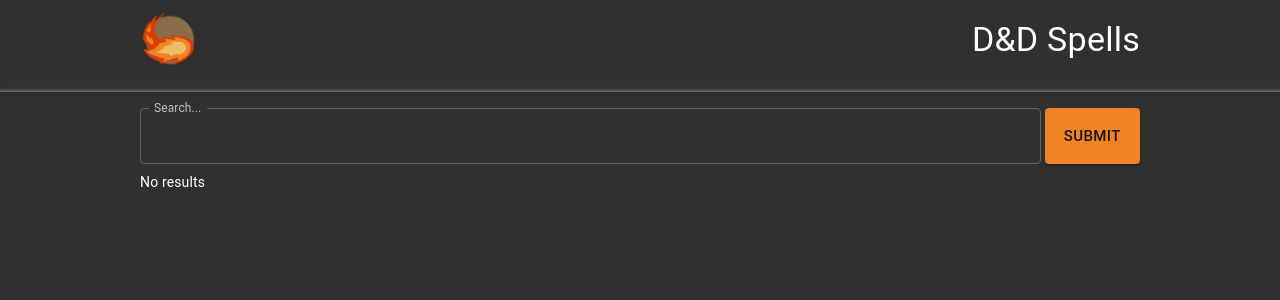
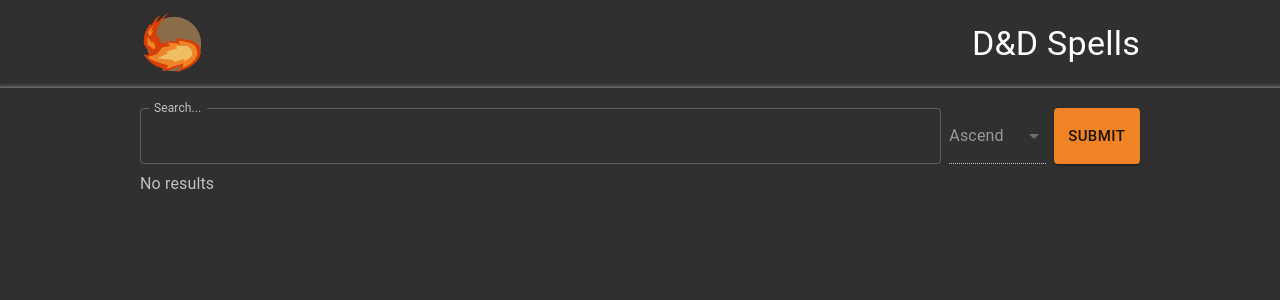
Before and after one commit to Occurs/dataset-catalog-test, a React app: page / in a window 1280 px wide. Shown: the top 300 px of the page. Built offline with nearby package versions, Linux system fonts and the light colour scheme.

Commit message:
add filter

```diff
--- a/src/features/layout/Layout.tsx
+++ b/src/features/layout/Layout.tsx
@@ -22,11 +22,11 @@ const useStyles = makeStyles((theme: Theme) =>
       alignItems: 'center',
       justifyContent: 'space-between',
       height: '80px',
-      margin: '0 auto 12px auto',
+      margin: '4px auto 4px auto',
     },
     logo: {
-      height: '60px',
-      width: '60px',
+      height: '68px',
+      width: '68px',
     },
     root: {
       display: 'flex',
--- a/src/pages/main/Main.tsx
+++ b/src/pages/main/Main.tsx
@@ -2,11 +2,15 @@ import React, { FC, useState, useEffect } from 'react';
 import { useRequest } from '@hooks/UseRequest';
 import TextField from '@material-ui/core/TextField';
 import Button from '@material-ui/core/Button';
+import MenuItem from '@material-ui/core/MenuItem';
+import Select from '@material-ui/core/Select';
+import Typography from '@material-ui/core/Typography';
 
 import { SpellCard } from '@components/card/SpellCard';
 import { Pagination } from '@components/pagination/Pagination';
 
 import { prepareArrayToPagination } from '@utils/prepareArrayToPagination';
+import { ascSort, descSort } from '@utils/spellSort';
 
 import { TRequest, TResult, TViewData } from './types';
 import { useStyles } from './styles';
@@ -16,6 +20,7 @@ const paginationLength = 6;
 export const Main: FC = () => {
   const [search, setSearch] = useState('');
   const [query, setQuery] = useState('');
+  const [order, setOrder] = useState('asc');
   const [viewData, setViewData] = useState<TViewData>(null);
   const [pagination, setPagination] = useState({ page: 1, totalPageCount: 0 });
   const { data } = useRequest<TRequest>({
@@ -25,16 +30,32 @@ export const Main: FC = () => {
 
   useEffect(() => {
     if (data) {
+      setOrder('asc');
+      updateData(data);
+    }
+  }, [data]);
+
+  useEffect(() => {
+    if (data) {
+      updateData(data);
+    }
+  }, [order]);
+
+  function updateData(data: TRequest): void {
     const totalCount = Math.ceil(data.results.length / paginationLength);
-      const res = prepareArrayToPagination(data.results, totalCount, paginationLength);
+    const sortedRes = [...data?.results].sort(order === 'asc' ? ascSort : descSort);
+    const res = prepareArrayToPagination(sortedRes, totalCount, paginationLength);
     setViewData(res);
     setPagination({ page: 1, totalPageCount: totalCount });
   }
-  }, [data]);
 
   function setPage(page: number): void {
     const updatePage = { ...pagination, page };
     setPagination(updatePage);
+  }
+
+  function handleChangeOrder(event: React.ChangeEvent<{ value: unknown }>): void {
+    setOrder(event.target.value as string);
   }
 
   const classes = useStyles();
@@ -47,8 +68,8 @@ export const Main: FC = () => {
         }}
         noValidate
         autoComplete="off"
-        className={classes.form}
       >
+        <div className={classes.form}>
           <TextField
             onChange={(e) => setSearch(e.target.value)}
             label="Search..."
@@ -58,18 +79,36 @@ export const Main: FC = () => {
               shrink: true,
             }}
           />
+          <Select
+            label="Order by..."
+            className={classes.select}
+            disabled={!data}
+            value={order}
+            onChange={handleChangeOrder}
+          >
+            <MenuItem value="asc">Ascend</MenuItem>
+            <MenuItem value="desc">Descend</MenuItem>
+          </Select>
           <Button className={classes.submit} size="large" type="submit" variant="contained" color="primary">
             Submit
           </Button>
+        </div>
       </form>
       {data ? (
         <>
-          <p>
-            You search for: {search}, and get {data.count}
-          </p>
+          <Typography className={classes.count} color="textSecondary">
+            You search for:{' '}
+            <Typography className={classes.accentText} color="primary">
+              {search}
+            </Typography>
+            , and find
+            <Typography className={classes.accentText} color="primary">
+              {data.count}
+            </Typography>
+          </Typography>
           <div className={classes.cardsWrapper}>
             {viewData !== null &&
-              viewData[pagination.page - 1].map(({ index, name, url }: TResult) => (
+              viewData[pagination.page - 1]?.map(({ index, name, url }: TResult) => (
                 <SpellCard key={index} name={name} url={url} />
               ))}
           </div>
@@ -78,9 +117,7 @@ export const Main: FC = () => {
           )}
         </>
       ) : (
-        <>
-          <p>No results</p>
-        </>
+        <Typography color="textSecondary">No results</Typography>
       )}
     </div>
   );
--- a/src/pages/main/styles.ts
+++ b/src/pages/main/styles.ts
@@ -13,12 +13,23 @@ export const useStyles = makeStyles((theme: Theme) =>
     form: {
       display: 'flex',
     },
+    select: {
+      width: '120px',
+      marginLeft: '8px',
+    },
     submit: {
-      margin: '0 0 0 4px',
+      width: '97px',
+      marginLeft: '8px',
     },
     cardsWrapper: {
       display: 'flex',
       flexDirection: 'column',
     },
+    count: {
+      display: 'flex',
+    },
+    accentText: {
+      marginLeft: '0.3rem',
+    },
   }),
 );
--- /dev/null
+++ b/src/utils/spellSort.ts
@@ -0,0 +1,9 @@
+import { TResult } from '@pages/main/types';
+
+export function ascSort(a: TResult, b: TResult): number {
+  return a.name.toLowerCase() > b.name.toLowerCase() ? 1 : b.name.toLowerCase() > a.name.toLowerCase() ? -1 : 0;
+}
+
+export function descSort(a: TResult, b: TResult): number {
+  return a.name.toLowerCase() < b.name.toLowerCase() ? 1 : b.name.toLowerCase() < a.name.toLowerCase() ? -1 : 0;
+}
--- a/webpack/webpack.dev.js
+++ b/webpack/webpack.dev.js
@@ -3,7 +3,7 @@ const common = require('./webpack.common.js');
 
 module.exports = merge(common, {
   mode: 'development',
-  devtool: 'source-map',
+  devtool: 'eval-source-map',
   devServer: {
     contentBase: './dist',
     hot: true,
```
Lines whose indentation alone changed are shown as unchanged.
